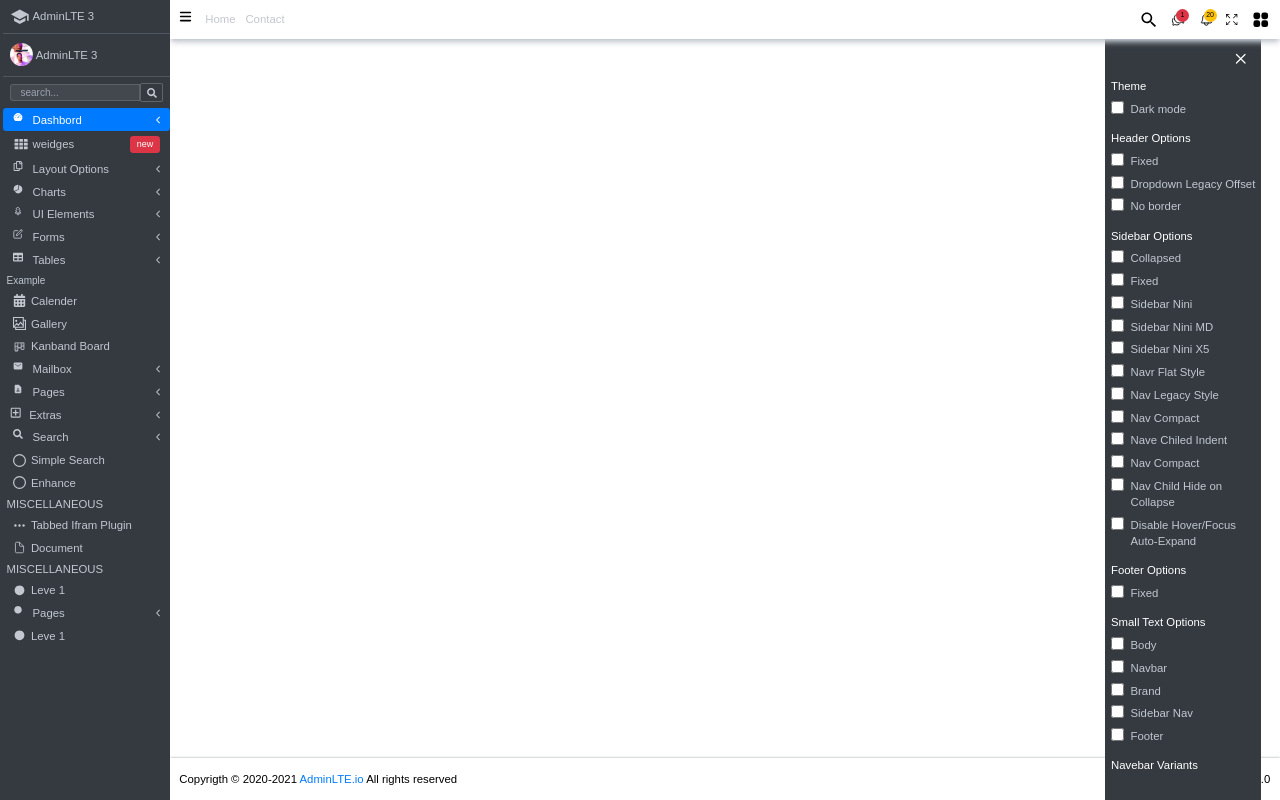
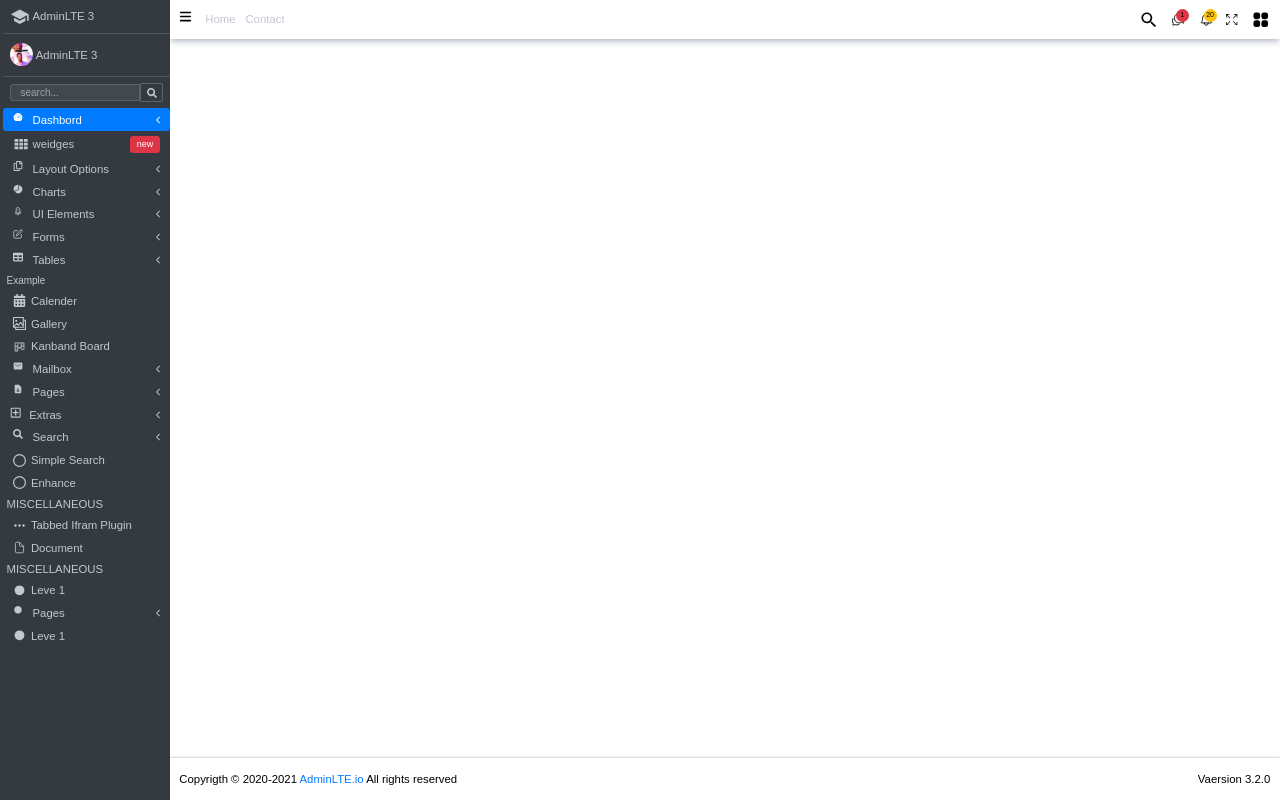
Before and after one commit to leyroy/dashboard2, a React (Create React App) app: page / in a window 1280 px wide. Built offline with nearby package versions, Linux system fonts and the light colour scheme.

Commit message:
fiexd the position of the options/settings component

```diff
--- a/src/Assets/dashHomeSidebarIcons.js
+++ b/src/Assets/dashHomeSidebarIcons.js
@@ -98,78 +98,97 @@
 	{
 		id: 1,
 		lable: "Primary",
+		color: "primary",
 	},
 	{
 		id: 2,
 		lable: "Secondary",
+		color: "secondary",
 	},
 	{
 		id: 3,
 		lable: "Info",
+		color: "info",
 	},
 	{
 		id: 4,
 		lable: "Success",
+		color: "success",
 	},
 	{
 		id: 5,
 		lable: "Danger",
+		color: "danger",
 	},
 	{
 		id: 6,
 		lable: "Indigo",
+		color: "indigo",
 	},
 	{
 		id: 7,
 		lable: "Purple",
+		color: "purple",
 	},
 	{
 		id: 8,
 		lable: "Pink",
+		color: "pink",
 	},
 	{
 		id: 9,
 		lable: "Navy",
+		color: "navy",
 	},
 	{
 		id: 10,
 		lable: "Lightblue",
+		color: "lightblue",
 	},
 	{
 		id: 11,
 		lable: "Teal",
+		color: "teal",
 	},
 	{
 		id: 12,
 		lable: "Cyan",
+		colore: "cyan",
 	},
 	{
 		id: 13,
 		lable: "Dark",
+		color: "dark",
 	},
 	{
 		id: 14,
 		lable: "Gray dark",
+		color: "graydark",
 	},
 	{
 		id: 15,
 		lable: "Gray",
+		color: "gray",
 	},
 	{
 		id: 16,
 		lable: "Ligth",
+		color: "ligth",
 	},
 	{
 		id: 17,
 		lable: "Warning",
+		color: "warning",
 	},
 	{
 		id: 18,
 		lable: "White",
+		color: "white",
 	},
 	{
 		id: 19,
 		lable: "Orange",
+		color: "orange",
 	},
 ];
 
--- a/src/components/DashHome.js
+++ b/src/components/DashHome.js
@@ -10,7 +10,8 @@
 import Settings from "./Settings";
 export default function DashHome({ setIsOpen }) {
 	const [tab, setTab] = useState("");
-	const [isShowSettings, setIsShowSettings] = useState(true);
+	const [isShowSettings, setIsShowSettings] =
+		useState(false);
 	const location = useLocation();
 	useEffect(() => {
 		const params = new URLSearchParams(location.search);
@@ -19,7 +20,7 @@
 		console.log(url);
 	}, [location.search]);
 	return (
-		<div className="w-full h-screen flex flex-col justify-start overflow-y-scroll">
+		<div className="w-full h-screen overflow-hidden flex flex-col justify-start overflow-y-scroll">
 			<header className="flex z-20 p-3 bg-white gap-4 shadow-md w-full shadow-textcolor">
 				<div
 					className="cursor-pointer"
--- a/src/components/Settings.js
+++ b/src/components/Settings.js
@@ -9,13 +9,30 @@
 } from "../Assets/dashHomeSidebarIcons";
 import { IoCloseOutline } from "react-icons/io5";
 
-const ShowSetingsNavs = ({ data, label }) => {
+const ShowSetingsNavs = ({ data, label, flag }) => {
+	const [bg, setbg] = useState("white");
 	return (
-		<div className=" gap-2 flex flex-col text-sm text-white">
+		<div className="flex flex-col gap-2 text-sm text-white ">
 			<h1>{label}</h1>
-			{data.map((item) => (
-				<ShowOptions item={item} />
-			))}
+			{flag ? (
+				<select
+					className="p-1 text-white border rounded bg-darkgray border-textcolor focus:outline-0"
+					name=""
+					id=""
+				>
+					{data.map((item) => (
+						<option
+							className={`border-0 p-0.5 bg-${`${item.color}`}`}
+							key={item.id}
+							value={data.lable}
+						>
+							{item.lable}
+						</option>
+					))}
+				</select>
+			) : (
+				data.map((item) => <ShowOptions item={item} />)
+			)}
 		</div>
 	);
 };
@@ -25,11 +42,11 @@
 	return (
 		<div
 			key={item.id}
-			className="flex text-textcolor text-sm cursor-pointer items-start justify-start gap-2"
+			className="flex items-start justify-start gap-2 text-sm cursor-pointer text-textcolor"
 		>
 			<input
 				onChange={() => setEnable((prv) => !prv)}
-				className="cursor-pointer h-4 w-4"
+				className="w-4 h-4 cursor-pointer"
 				type="checkbox"
 				checked={enable}
 				id=""
@@ -43,12 +60,14 @@
 	return (
 		<div
 			className={`-10 ${
-				isShowSettings ? "w-48 pl-2 pt-12" : "w-0"
-			} duration-500 top-0 fixed flex flex-col bottom-0 pb-7 h-screen overflow-hidden bg-darkgray right-6`}
+				isShowSettings
+					? "w-48 sticky overflow-hidden pl-7 top-0 h-screen"
+					: "w-0"
+			} duration-500 flex flex-col bottom-0 overflow-y-hidden bg-darkgray ml-auto`}
 		>
 			<div
 				onClick={() => setIsShowSettings((prv) => !prv)}
-				className="cursor-pointer text-2xl mt-3 text-white ml-auto mr-3"
+				className="mt-3 ml-auto mr-3 text-2xl text-white cursor-pointer"
 			>
 				<IoCloseOutline />
 			</div>
@@ -57,7 +76,7 @@
 					isShowSettings
 						? "overflow-y-scroll scrollbar-thin scrollbar-corner-darkgray"
 						: "overflow-y-hidden"
-				} mt-3 scrollbar-track-white  gap-4 pb-4 flex flex-col h-full`}
+				} mt-3 pr-1 scrollbar-track-darkgray gap-4 pb-4 flex flex-col h-full`}
 			>
 				{isShowSettings && (
 					<>
@@ -84,6 +103,7 @@
 						<ShowSetingsNavs
 							data={navbarVariants}
 							label={"Navebar Variants"}
+							flag={true}
 						/>
 					</>
 				)}
--- a/tailwind.config.js
+++ b/tailwind.config.js
@@ -12,6 +12,28 @@
 			greencolor: "rgb(40, 167, 69)",
 			yelow: "rgb(255, 193, 7)",
 			lightred: "rgb(220, 53, 69)",
+			primary: "rgb(0, 123, 255)",
+			warning: "rgb(255, 193, 7)",
+			info: "rgb(23, 162, 184)",
+			danger: "rgb(220, 53, 69)",
+			secondary: "rgb(108, 117, 125)",
+			success: "rgb(40, 167, 69)",
+			indigo: "rgb(102, 16, 242)",
+			lightblue: "rgb(60, 141, 188)",
+			navy: "rgb(0, 31, 63)",
+			purple: "rgb(111, 66, 193)",
+			fuchsia: "rgb(240, 18, 190)",
+			pink: "rgb(232, 62, 140)",
+			maroon: "rgb(216, 27, 96)",
+			orange: "rgb(253, 126, 20)",
+			lime: "rgb(1, 255, 112)",
+			teal: "rgb(32, 201, 151)",
+			olive: "rgb(61, 153, 112)",
+			cyan: "rgb(23, 162, 184)",
+			dark: "rgb(52, 58, 64)",
+			graydark: "rgb(52, 58, 64)",
+			gray: "rgb(108, 117, 125)",
+			light: "rgb(248, 249, 250)",
 		},
 		extend: {},
 	},
```
